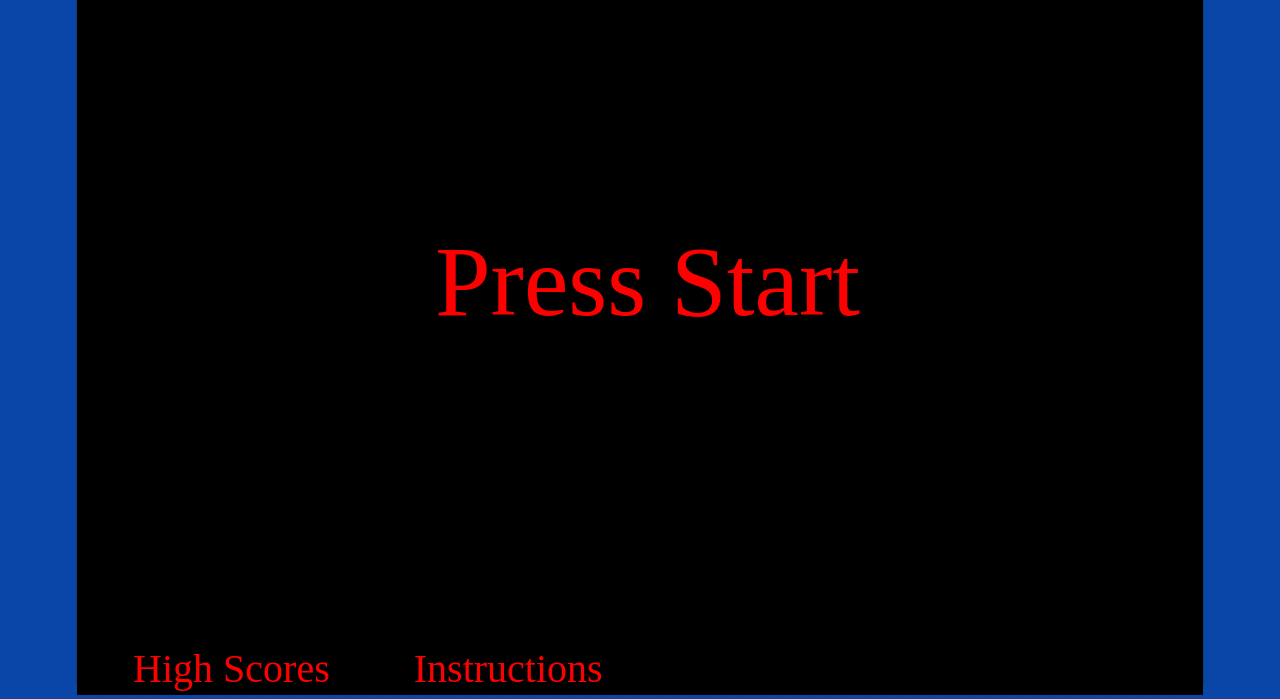
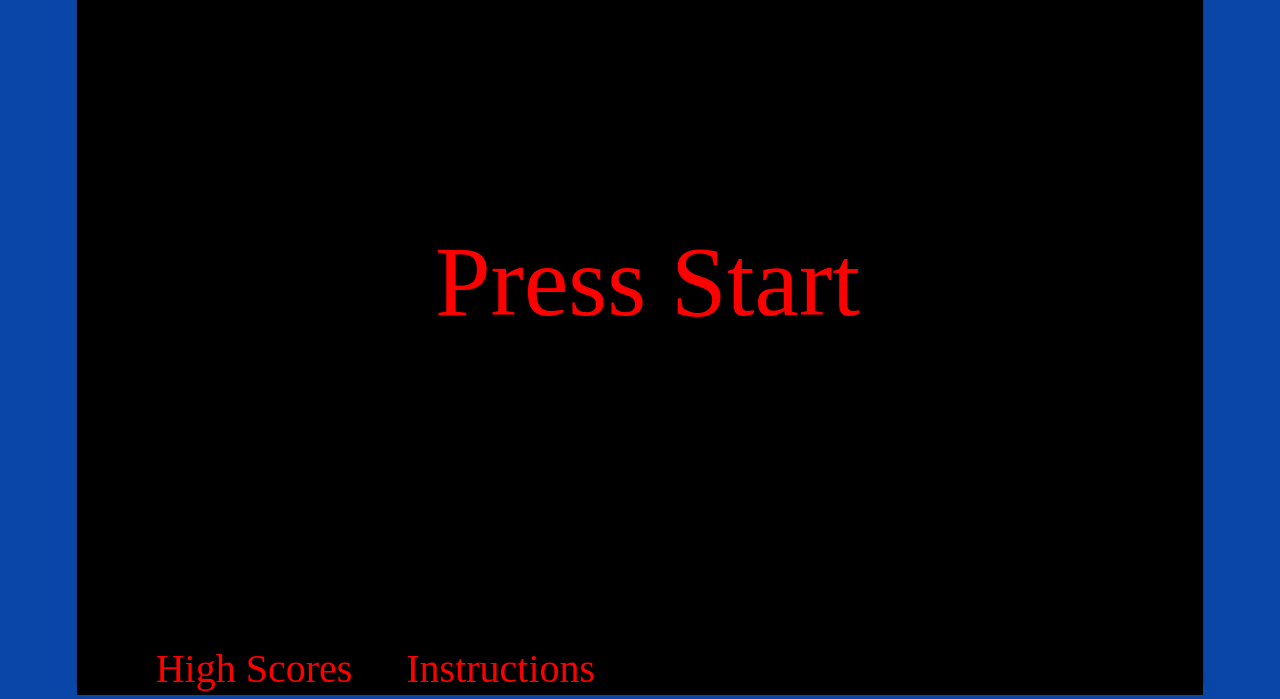
Before and after one commit to aryanindarapu/Scouting-System-2018, a PHP site: page /mainPage.html in a window 1280 px wide. Shown: the part 101-800 px from the top of the page. Run offline with PHP 8.4, Linux system fonts and the light colour scheme; some web fonts are replaced.

Commit message:
commit to push

```diff
--- a/mainPage.css
+++ b/mainPage.css
@@ -27,7 +27,7 @@ div.PressStart {
 div.HighScore {
 	font-family: 'Press Start 2P';
 	color: red;
-	margin-left: 5%;
+	margin-left: 7%;
 	margin-top: 250px;
 	font-size: 40px;
 
@@ -40,7 +40,7 @@ div.Instructions {
 	margin-right: 5%;
 	font-size: 40px;
 	margin-bottom: 10px;
-	margin-left: 80px;
+	margin-left: 50px;
 }
 
 div.middle {
```
